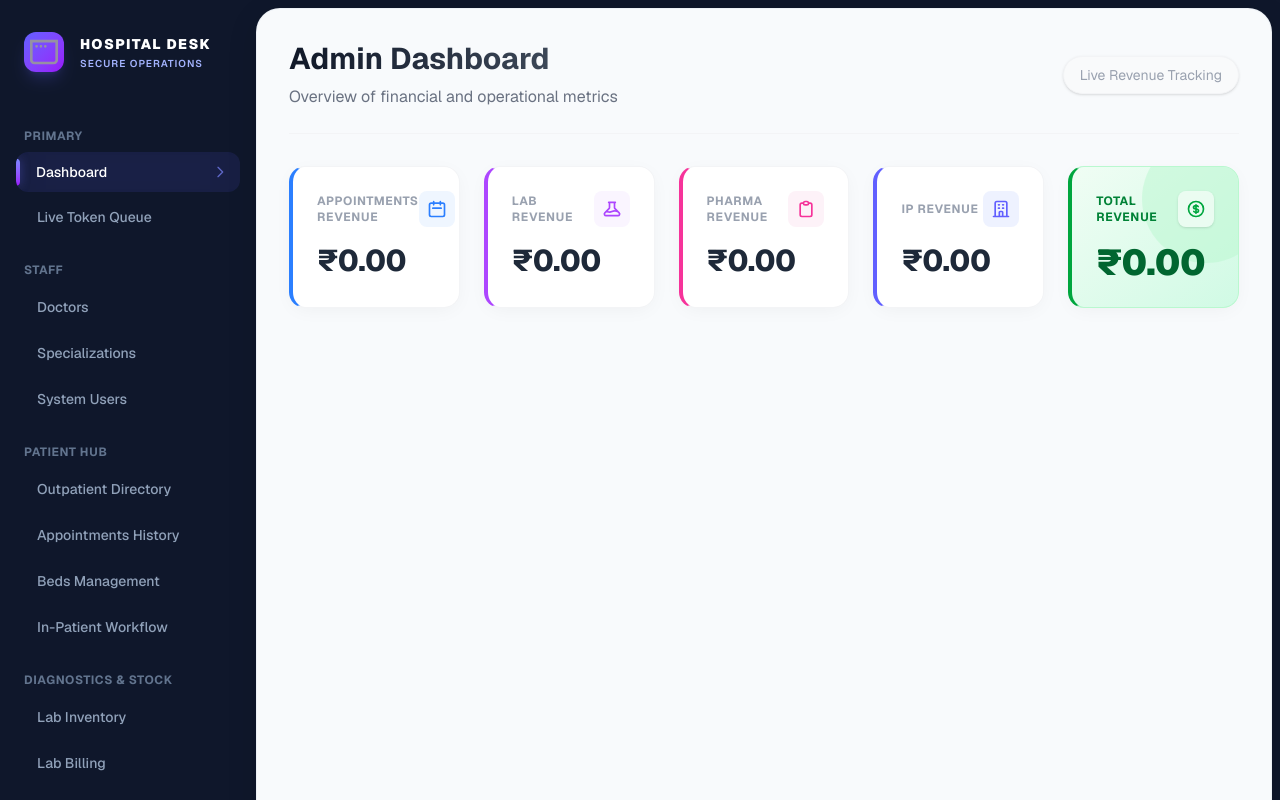
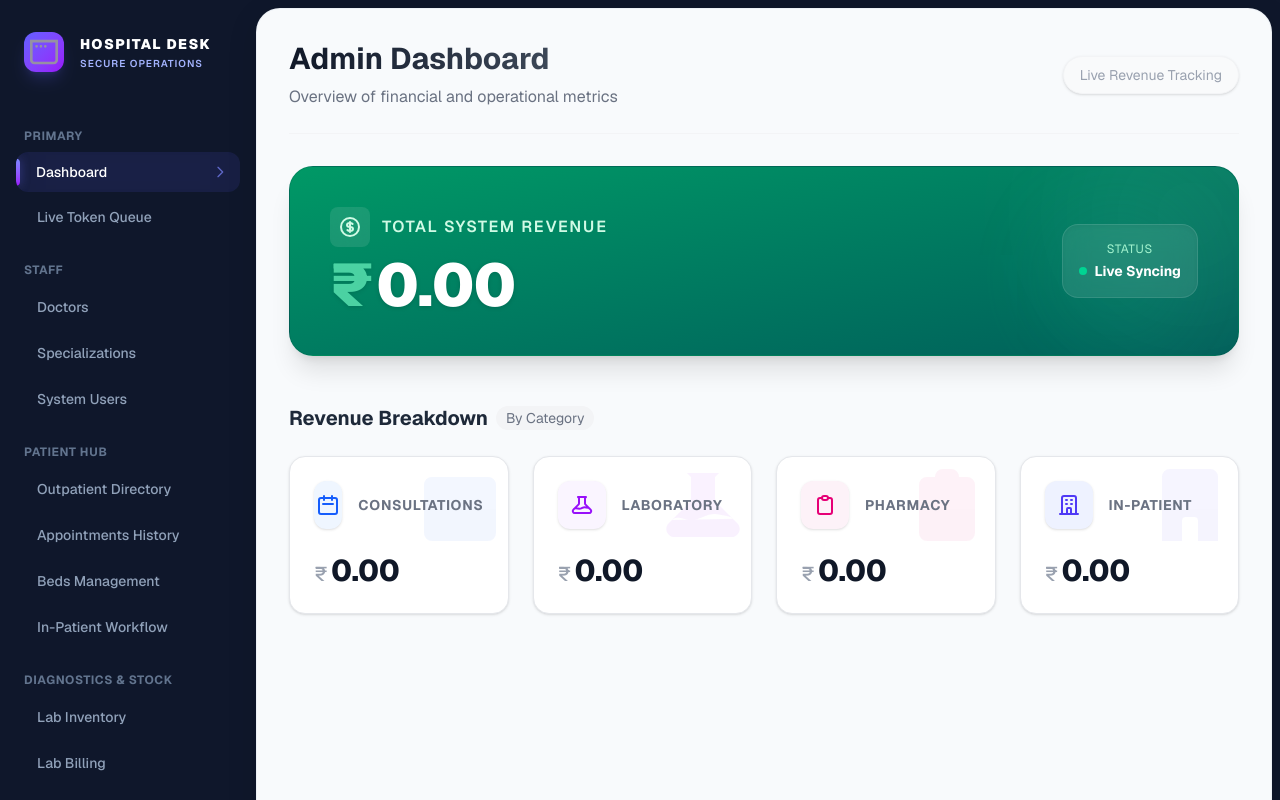
Before and after one commit to ravviraju/nextapp, a Next.js app: page /admin/dashboard in a window 1280 px wide. Shown: the top 800 px of the page. Built offline with nearby package versions, Linux system fonts and the light colour scheme; no server answers; the database is empty.

Commit message:
admin side dashboard re-designed

```diff
--- a/app/admin/dashboard/page.js
+++ b/app/admin/dashboard/page.js
@@ -62,81 +62,143 @@ export default function Dashboard() {
           </div>
         </header>
 
-        <div className="grid grid-cols-1 md:grid-cols-2 lg:grid-cols-5 gap-6">
+        {/* Top Summary Section */}
+        <div className="relative bg-gradient-to-br from-emerald-600 to-teal-800 rounded-3xl p-8 sm:p-10 shadow-xl overflow-hidden text-white border border-emerald-900/20">
+          {/* Decorative background elements */}
+          <div className="absolute top-0 right-0 -mr-20 -mt-20 w-64 h-64 rounded-full bg-white opacity-5 blur-3xl"></div>
+          <div className="absolute bottom-0 right-10 w-40 h-40 rounded-full bg-emerald-400 opacity-10 blur-2xl"></div>
+
+          <div className="relative z-10 flex flex-col md:flex-row md:items-center justify-between gap-6">
+            <div>
+              <div className="flex items-center gap-3 mb-2">
+                <div className="p-2 bg-white/10 rounded-lg backdrop-blur-sm">
+                  <svg xmlns="http://www.w3.org/-2000/svg" className="h-6 w-6 text-emerald-100" fill="none" viewBox="0 0 24 24" stroke="currentColor">
+                    <path strokeLinecap="round" strokeLinejoin="round" strokeWidth={2} d="M12 8c-1.657 0-3 .895-3 2s1.343 2 3 2 3 .895 3 2-1.343 2-3 2m0-8c1.11 0 2.08.402 2.599 1M12 8V7m0 1v8m0 0v1m0-1c-1.11 0-2.08-.402-2.599-1M21 12a9 9 0 11-18 0 9 9 0 0118 0z" />
+                  </svg>
+                </div>
+                <h2 className="text-sm sm:text-base font-semibold text-emerald-100 uppercase tracking-widest">
+                  Total System Revenue
+                </h2>
+              </div>
+              <p className="text-5xl sm:text-6xl font-black tracking-tight drop-shadow-sm">
+                <span className="text-emerald-300/80 mr-1">₹</span>
+                {stats?.totalRevenue?.toLocaleString(undefined, { minimumFractionDigits: 2, maximumFractionDigits: 2 }) || '0.00'}
+              </p>
+            </div>
+
+            <div className="hidden md:block text-right">
+              <div className="inline-flex items-center justify-center p-4 bg-white/10 rounded-2xl backdrop-blur-md border border-white/10 shadow-inner">
+                <div className="text-center">
+                  <p className="text-xs text-emerald-200 uppercase tracking-wider mb-1">Status</p>
+                  <p className="text-sm font-bold text-white flex items-center gap-2">
+                    <span className="w-2 h-2 rounded-full bg-emerald-400 animate-pulse"></span>
+                    Live Syncing
+                  </p>
+                </div>
+              </div>
+            </div>
+          </div>
+        </div>
+
+        {/* Revenue Breakdown Section */}
+        <div className="pt-4">
+          <h3 className="text-xl font-bold text-gray-800 mb-6 flex items-center gap-2">
+            Revenue Breakdown
+            <span className="text-sm font-normal text-gray-500 bg-gray-100 px-2.5 py-0.5 rounded-full">By Category</span>
+          </h3>
+
+          <div className="grid grid-cols-1 sm:grid-cols-2 lg:grid-cols-4 gap-6">
             {/* Appointments Revenue */}
-          <div className="bg-white p-6 rounded-2xl shadow-[0_4px_20px_-4px_rgba(0,0,0,0.05)] border border-gray-100 border-l-4 border-l-blue-500 transform transition-all duration-300 hover:-translate-y-1 hover:shadow-[0_8px_30px_-4px_rgba(0,0,0,0.1)] group">
-            <div className="flex items-center justify-between">
-              <h2 className="text-xs font-bold text-gray-400 uppercase tracking-wider group-hover:text-blue-500 transition-colors">Appointments Revenue</h2>
-              <div className="p-2 bg-blue-50 rounded-lg text-blue-500">
-                <svg xmlns="http://www.w3.org/-2000/svg" className="h-5 w-5" fill="none" viewBox="0 0 24 24" stroke="currentColor">
+            <div className="bg-white rounded-2xl p-6 border border-gray-200 shadow-sm hover:shadow-lg hover:border-blue-300 transition-all duration-300 group relative overflow-hidden">
+              <div className="absolute top-0 right-0 p-4 opacity-5 group-hover:opacity-10 transition-opacity">
+                <svg className="w-24 h-24 text-blue-600 transform translate-x-4 -translate-y-4" fill="currentColor" viewBox="0 0 24 24"><path d="M8 7V3m8 4V3m-9 8h10M5 21h14a2 2 0 002-2V7a2 2 0 00-2-2H5a2 2 0 00-2 2v12a2 2 0 002 2z"/></svg>
+              </div>
+              <div className="relative z-10 flex flex-col h-full">
+                <div className="flex items-center gap-4 mb-6">
+                  <div className="w-12 h-12 rounded-xl bg-blue-50 text-blue-600 flex items-center justify-center group-hover:scale-110 group-hover:bg-blue-600 group-hover:text-white transition-all shadow-sm">
+                    <svg xmlns="http://www.w3.org/-2000/svg" className="h-6 w-6" fill="none" viewBox="0 0 24 24" stroke="currentColor">
                       <path strokeLinecap="round" strokeLinejoin="round" strokeWidth={2} d="M8 7V3m8 4V3m-9 8h10M5 21h14a2 2 0 002-2V7a2 2 0 00-2-2H5a2 2 0 00-2 2v12a2 2 0 002 2z" />
                     </svg>
                   </div>
+                  <h2 className="text-sm font-bold text-gray-500 uppercase tracking-wider group-hover:text-blue-600 transition-colors">Consultations</h2>
                 </div>
-            <p className="mt-4 text-3xl font-extrabold text-gray-800 tracking-tight">
-              ₹{stats?.appointmentsRevenue?.toLocaleString(undefined, { minimumFractionDigits: 2, maximumFractionDigits: 2 }) || '0.00'}
+                <div className="mt-auto">
+                  <p className="text-3xl font-extrabold text-gray-900 tracking-tight">
+                    <span className="text-gray-400 font-medium text-xl mr-1">₹</span>
+                    {stats?.appointmentsRevenue?.toLocaleString(undefined, { minimumFractionDigits: 2, maximumFractionDigits: 2 }) || '0.00'}
                   </p>
+                </div>
+              </div>
             </div>
 
             {/* Lab Revenue */}
-          <div className="bg-white p-6 rounded-2xl shadow-[0_4px_20px_-4px_rgba(0,0,0,0.05)] border border-gray-100 border-l-4 border-l-purple-500 transform transition-all duration-300 hover:-translate-y-1 hover:shadow-[0_8px_30px_-4px_rgba(0,0,0,0.1)] group">
-            <div className="flex items-center justify-between">
-              <h2 className="text-xs font-bold text-gray-400 uppercase tracking-wider group-hover:text-purple-500 transition-colors">Lab Revenue</h2>
-              <div className="p-2 bg-purple-50 rounded-lg text-purple-500">
-                <svg xmlns="http://www.w3.org/-2000/svg" className="h-5 w-5" fill="none" viewBox="0 0 24 24" stroke="currentColor">
+            <div className="bg-white rounded-2xl p-6 border border-gray-200 shadow-sm hover:shadow-lg hover:border-purple-300 transition-all duration-300 group relative overflow-hidden">
+              <div className="absolute top-0 right-0 p-4 opacity-5 group-hover:opacity-10 transition-opacity">
+                <svg className="w-24 h-24 text-purple-600 transform translate-x-4 -translate-y-4" fill="currentColor" viewBox="0 0 24 24"><path d="M19.428 15.428a2 2 0 00-1.022-.547l-2.387-.477a6 6 0 00-3.86.517l-.318.158a6 6 0 01-3.86.517L6.05 15.21a2 2 0 00-1.806.547M8 4h8l-1 1v5.172a2 2 0 00.586 1.414l5 5c1.26 1.26.367 3.414-1.415 3.414H4.828c-1.782 0-2.674-2.154-1.414-3.414l5-5A2 2 0 009 10.172V5L8 4z"/></svg>
+              </div>
+              <div className="relative z-10 flex flex-col h-full">
+                <div className="flex items-center gap-4 mb-6">
+                  <div className="w-12 h-12 rounded-xl bg-purple-50 text-purple-600 flex items-center justify-center group-hover:scale-110 group-hover:bg-purple-600 group-hover:text-white transition-all shadow-sm">
+                    <svg xmlns="http://www.w3.org/-2000/svg" className="h-6 w-6" fill="none" viewBox="0 0 24 24" stroke="currentColor">
                       <path strokeLinecap="round" strokeLinejoin="round" strokeWidth={2} d="M19.428 15.428a2 2 0 00-1.022-.547l-2.387-.477a6 6 0 00-3.86.517l-.318.158a6 6 0 01-3.86.517L6.05 15.21a2 2 0 00-1.806.547M8 4h8l-1 1v5.172a2 2 0 00.586 1.414l5 5c1.26 1.26.367 3.414-1.415 3.414H4.828c-1.782 0-2.674-2.154-1.414-3.414l5-5A2 2 0 009 10.172V5L8 4z" />
                     </svg>
                   </div>
+                  <h2 className="text-sm font-bold text-gray-500 uppercase tracking-wider group-hover:text-purple-600 transition-colors">Laboratory</h2>
                 </div>
-            <p className="mt-4 text-3xl font-extrabold text-gray-800 tracking-tight">
-              ₹{stats?.labRevenue?.toLocaleString(undefined, { minimumFractionDigits: 2, maximumFractionDigits: 2 }) || '0.00'}
+                <div className="mt-auto">
+                  <p className="text-3xl font-extrabold text-gray-900 tracking-tight">
+                    <span className="text-gray-400 font-medium text-xl mr-1">₹</span>
+                    {stats?.labRevenue?.toLocaleString(undefined, { minimumFractionDigits: 2, maximumFractionDigits: 2 }) || '0.00'}
                   </p>
+                </div>
+              </div>
             </div>
 
             {/* Pharma Revenue */}
-          <div className="bg-white p-6 rounded-2xl shadow-[0_4px_20px_-4px_rgba(0,0,0,0.05)] border border-gray-100 border-l-4 border-l-pink-500 transform transition-all duration-300 hover:-translate-y-1 hover:shadow-[0_8px_30px_-4px_rgba(0,0,0,0.1)] group">
-            <div className="flex items-center justify-between">
-              <h2 className="text-xs font-bold text-gray-400 uppercase tracking-wider group-hover:text-pink-500 transition-colors">Pharma Revenue</h2>
-              <div className="p-2 bg-pink-50 rounded-lg text-pink-500">
-                <svg xmlns="http://www.w3.org/-2000/svg" className="h-5 w-5" fill="none" viewBox="0 0 24 24" stroke="currentColor">
+            <div className="bg-white rounded-2xl p-6 border border-gray-200 shadow-sm hover:shadow-lg hover:border-pink-300 transition-all duration-300 group relative overflow-hidden">
+              <div className="absolute top-0 right-0 p-4 opacity-5 group-hover:opacity-10 transition-opacity">
+                <svg className="w-24 h-24 text-pink-600 transform translate-x-4 -translate-y-4" fill="currentColor" viewBox="0 0 24 24"><path d="M9 5H7a2 2 0 00-2 2v12a2 2 0 002 2h10a2 2 0 002-2V7a2 2 0 00-2-2h-2M9 5a2 2 0 002 2h2a2 2 0 002-2M9 5a2 2 0 012-2h2a2 2 0 012 2"/></svg>
+              </div>
+              <div className="relative z-10 flex flex-col h-full">
+                <div className="flex items-center gap-4 mb-6">
+                  <div className="w-12 h-12 rounded-xl bg-pink-50 text-pink-600 flex items-center justify-center group-hover:scale-110 group-hover:bg-pink-600 group-hover:text-white transition-all shadow-sm">
+                    <svg xmlns="http://www.w3.org/-2000/svg" className="h-6 w-6" fill="none" viewBox="0 0 24 24" stroke="currentColor">
                       <path strokeLinecap="round" strokeLinejoin="round" strokeWidth={2} d="M9 5H7a2 2 0 00-2 2v12a2 2 0 002 2h10a2 2 0 002-2V7a2 2 0 00-2-2h-2M9 5a2 2 0 002 2h2a2 2 0 002-2M9 5a2 2 0 012-2h2a2 2 0 012 2" />
                     </svg>
                   </div>
+                  <h2 className="text-sm font-bold text-gray-500 uppercase tracking-wider group-hover:text-pink-600 transition-colors">Pharmacy</h2>
                 </div>
-            <p className="mt-4 text-3xl font-extrabold text-gray-800 tracking-tight">
-              ₹{stats?.pharmaRevenue?.toLocaleString(undefined, { minimumFractionDigits: 2, maximumFractionDigits: 2 }) || '0.00'}
+                <div className="mt-auto">
+                  <p className="text-3xl font-extrabold text-gray-900 tracking-tight">
+                    <span className="text-gray-400 font-medium text-xl mr-1">₹</span>
+                    {stats?.pharmaRevenue?.toLocaleString(undefined, { minimumFractionDigits: 2, maximumFractionDigits: 2 }) || '0.00'}
                   </p>
+                </div>
+              </div>
             </div>
 
             {/* In-Patient Revenue */}
-          <div className="bg-white p-6 rounded-2xl shadow-[0_4px_20px_-4px_rgba(0,0,0,0.05)] border border-gray-100 border-l-4 border-l-indigo-500 transform transition-all duration-300 hover:-translate-y-1 hover:shadow-[0_8px_30px_-4px_rgba(0,0,0,0.1)] group">
-            <div className="flex items-center justify-between">
-              <h2 className="text-xs font-bold text-gray-400 uppercase tracking-wider group-hover:text-indigo-500 transition-colors">IP Revenue</h2>
-              <div className="p-2 bg-indigo-50 rounded-lg text-indigo-500">
-                <svg xmlns="http://www.w3.org/-2000/svg" className="h-5 w-5" fill="none" viewBox="0 0 24 24" stroke="currentColor">
+            <div className="bg-white rounded-2xl p-6 border border-gray-200 shadow-sm hover:shadow-lg hover:border-indigo-300 transition-all duration-300 group relative overflow-hidden">
+              <div className="absolute top-0 right-0 p-4 opacity-5 group-hover:opacity-10 transition-opacity">
+                <svg className="w-24 h-24 text-indigo-600 transform translate-x-4 -translate-y-4" fill="currentColor" viewBox="0 0 24 24"><path d="M19 21V5a2 2 0 00-2-2H7a2 2 0 00-2 2v16m14 0h2m-2 0h-5m-9 0H3m2 0h5M9 7h1m-1 4h1m4-4h1m-1 4h1m-5 10v-5a1 1 0 011-1h2a1 1 0 011 1v5m-4 0h4"/></svg>
+              </div>
+              <div className="relative z-10 flex flex-col h-full">
+                <div className="flex items-center gap-4 mb-6">
+                  <div className="w-12 h-12 rounded-xl bg-indigo-50 text-indigo-600 flex items-center justify-center group-hover:scale-110 group-hover:bg-indigo-600 group-hover:text-white transition-all shadow-sm">
+                    <svg xmlns="http://www.w3.org/-2000/svg" className="h-6 w-6" fill="none" viewBox="0 0 24 24" stroke="currentColor">
                        <path strokeLinecap="round" strokeLinejoin="round" strokeWidth={2} d="M19 21V5a2 2 0 00-2-2H7a2 2 0 00-2 2v16m14 0h2m-2 0h-5m-9 0H3m2 0h5M9 7h1m-1 4h1m4-4h1m-1 4h1m-5 10v-5a1 1 0 011-1h2a1 1 0 011 1v5m-4 0h4" />
                     </svg>
                   </div>
+                  <h2 className="text-sm font-bold text-gray-500 uppercase tracking-wider group-hover:text-indigo-600 transition-colors">In-Patient</h2>
                 </div>
-            <p className="mt-4 text-3xl font-extrabold text-gray-800 tracking-tight">
-              ₹{stats?.ipRevenue?.toLocaleString(undefined, { minimumFractionDigits: 2, maximumFractionDigits: 2 }) || '0.00'}
+                <div className="mt-auto">
+                  <p className="text-3xl font-extrabold text-gray-900 tracking-tight">
+                    <span className="text-gray-400 font-medium text-xl mr-1">₹</span>
+                    {stats?.ipRevenue?.toLocaleString(undefined, { minimumFractionDigits: 2, maximumFractionDigits: 2 }) || '0.00'}
                   </p>
                 </div>
-
-          {/* Total Revenue */}
-          <div className="bg-gradient-to-br from-green-50 to-emerald-100 p-6 rounded-2xl shadow-[0_4px_20px_-4px_rgba(0,0,0,0.05)] border border-green-200 border-l-4 border-l-green-600 transform transition-all duration-300 hover:-translate-y-1 hover:shadow-[0_8px_30px_-4px_rgba(0,0,0,0.15)] group relative overflow-hidden">
-            <div className="absolute top-0 right-0 -mr-8 -mt-8 w-32 h-32 rounded-full bg-green-200 opacity-50 transition-transform group-hover:scale-110 duration-500"></div>
-            <div className="flex items-center justify-between relative z-10">
-              <h2 className="text-xs font-bold text-green-700 uppercase tracking-wider">Total Revenue</h2>
-              <div className="p-2 bg-white/60 rounded-lg text-green-600 shadow-sm">
-                <svg xmlns="http://www.w3.org/-2000/svg" className="h-5 w-5" fill="none" viewBox="0 0 24 24" stroke="currentColor">
-                  <path strokeLinecap="round" strokeLinejoin="round" strokeWidth={2} d="M12 8c-1.657 0-3 .895-3 2s1.343 2 3 2 3 .895 3 2-1.343 2-3 2m0-8c1.11 0 2.08.402 2.599 1M12 8V7m0 1v8m0 0v1m0-1c-1.11 0-2.08-.402-2.599-1M21 12a9 9 0 11-18 0 9 9 0 0118 0z" />
-                </svg>
               </div>
             </div>
-            <p className="mt-4 text-4xl font-black text-green-800 tracking-tight relative z-10">
-              ₹{stats?.totalRevenue?.toLocaleString(undefined, { minimumFractionDigits: 2, maximumFractionDigits: 2 }) || '0.00'}
-            </p>
           </div>
         </div>
       </div>
```
Lines whose indentation alone changed are shown as unchanged.
